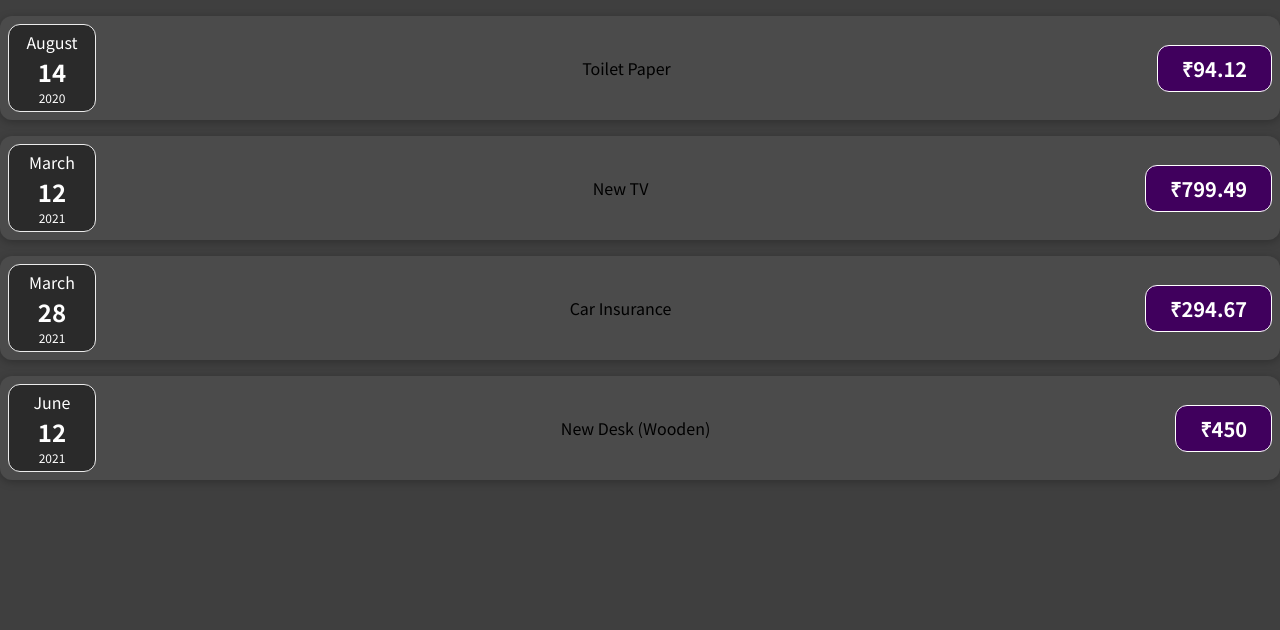
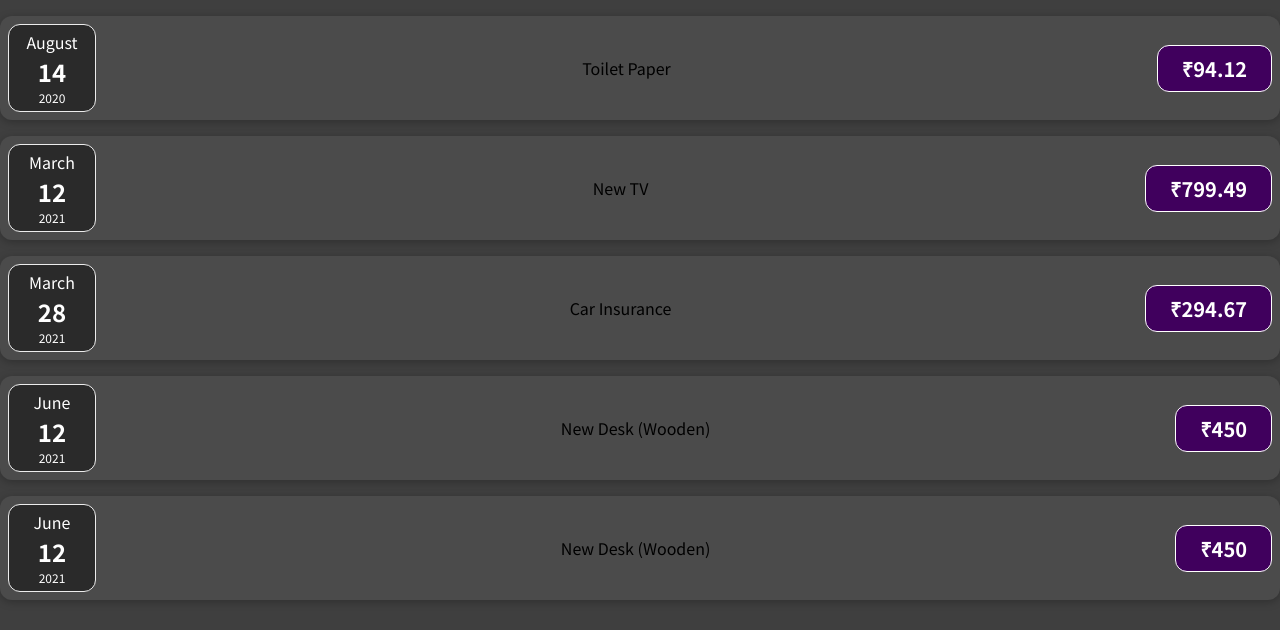
Before and after one commit to vasanthofficial/EXPENSE_TRACKER, a JavaScript app: page / in a window 1280 px wide. Shown: the top 630 px of the page. Built offline with nearby package versions, Linux system fonts and the light colour scheme.

Commit message:
Update App.js

```diff
--- a/src/App.js
+++ b/src/App.js
@@ -46,6 +46,11 @@ function App() {
         amount={expenses[3].amount}
         date={expenses[3].date}
       />
+      <ExpenseItem
+        title={expenses[3].title}
+        amount={expenses[3].amount}
+        date={expenses[3].date}
+      />
     </section>
   );
 }
```
